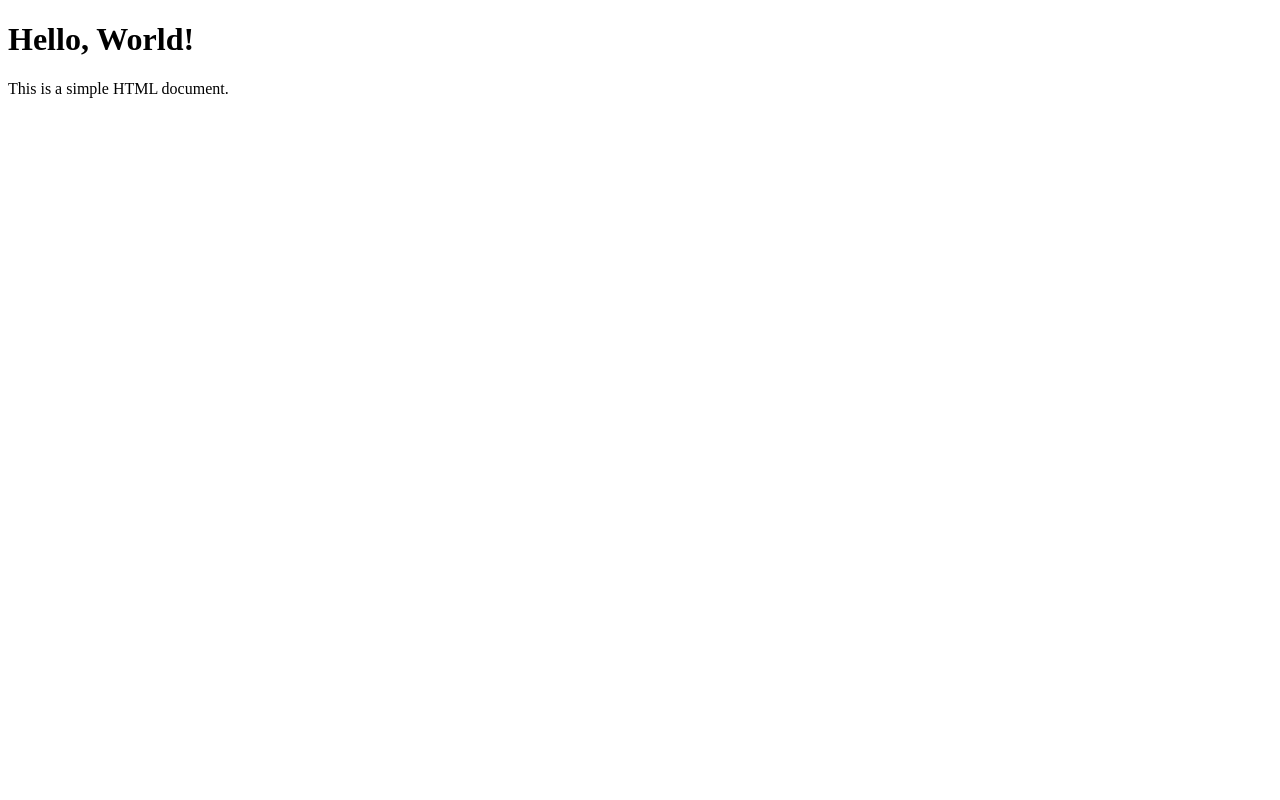
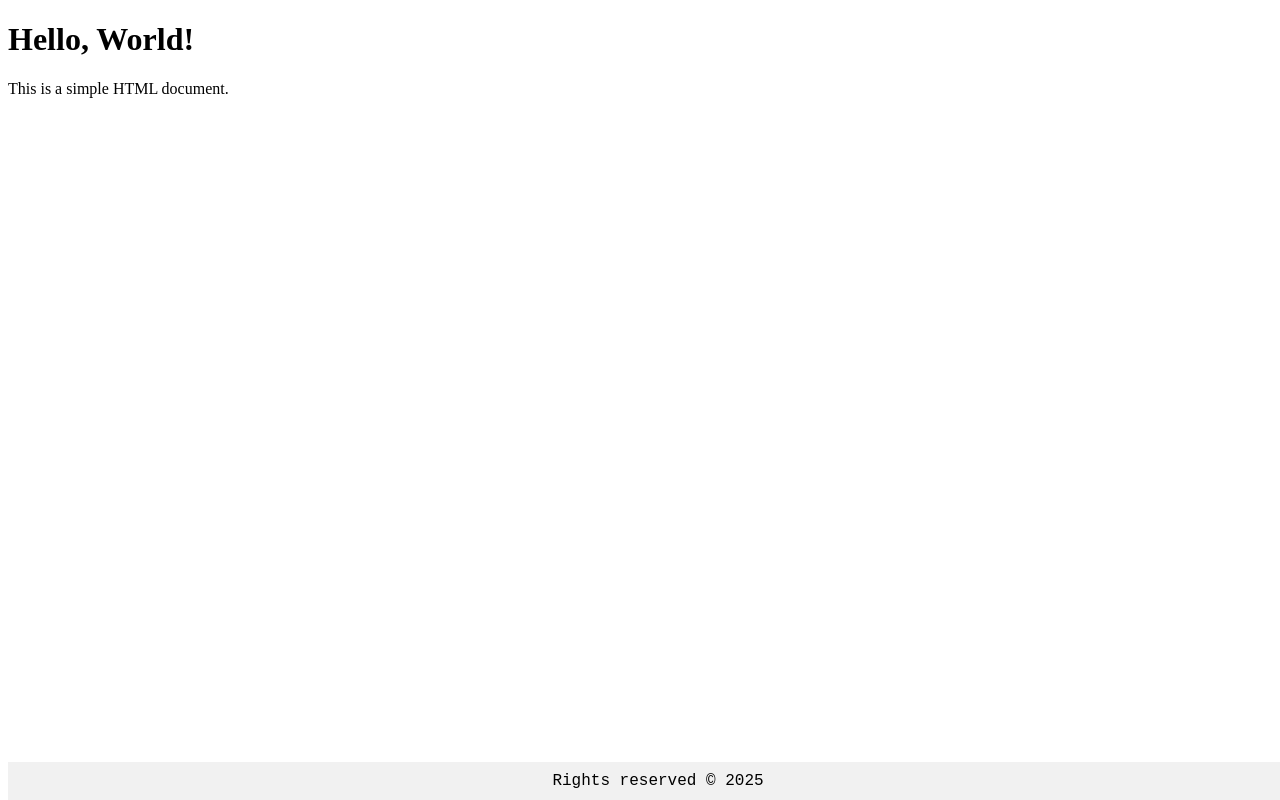
Before and after one commit to cursosdevfull/Javascript_Group06, a plain HTML site: page index.html in a window 1280 px wide. Drawn offline with Linux system fonts and the light colour scheme.

Commit message:
chore(web-app): add main footer

```diff
--- /dev/null
+++ b/assets/css/style.css
@@ -0,0 +1,9 @@
+footer {
+  background-color: #f1f1f1;
+  text-align: center;
+  padding: 10px;
+  position: fixed;
+  width: 100%;
+  bottom: 0;
+  font-family: "Courier New", Courier, monospace;
+}
--- a/index.html
+++ b/index.html
@@ -5,12 +5,17 @@
     <meta charset="UTF-8">
     <meta name="viewport" content="width=device-width, initial-scale=1.0">
     <title>Document</title>
+    <link rel="stylesheet" href="assets/css/style.css">
 </head>
 
 <body>
     <h1>Hello, World!</h1>
     <p>This is a simple HTML document.</p>
 
+    <footer>
+        Rights reserved © 2025
+    </footer>
+
 </body>
 
 </html>
```
Also changed, not shown: 1 other file.
